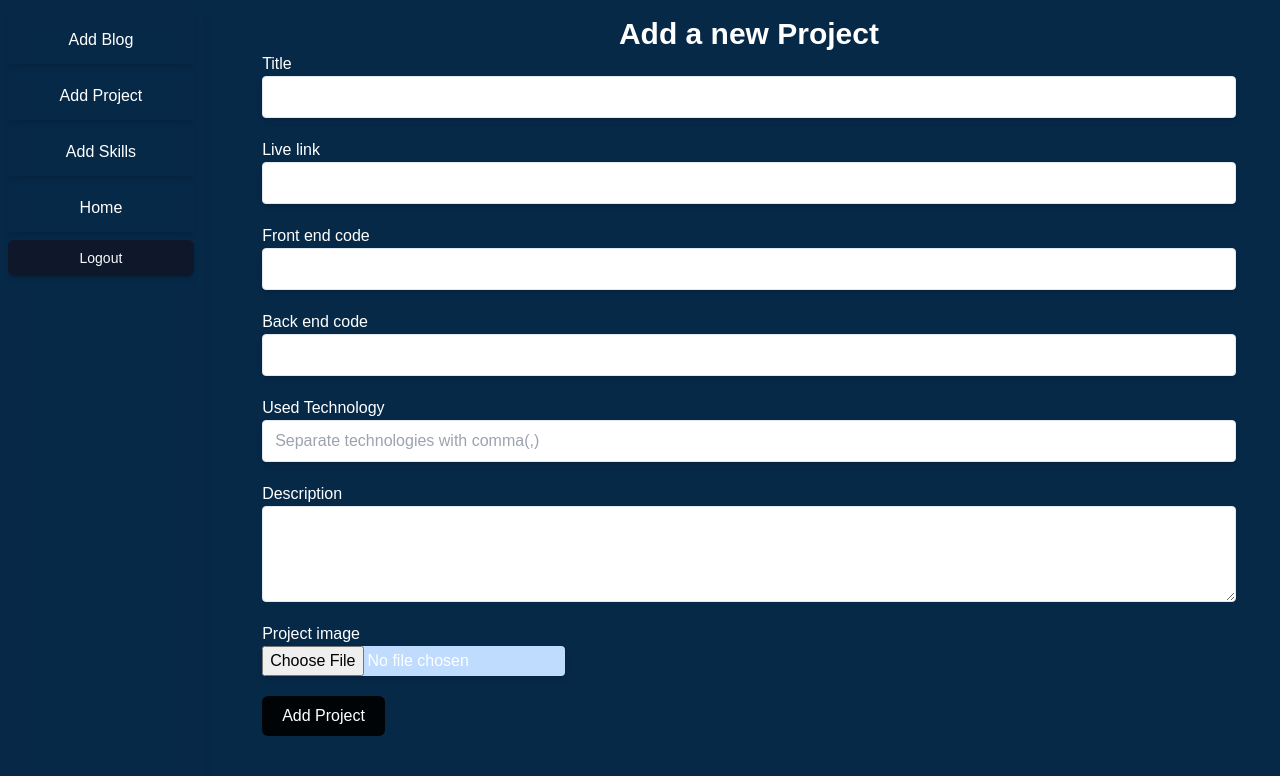
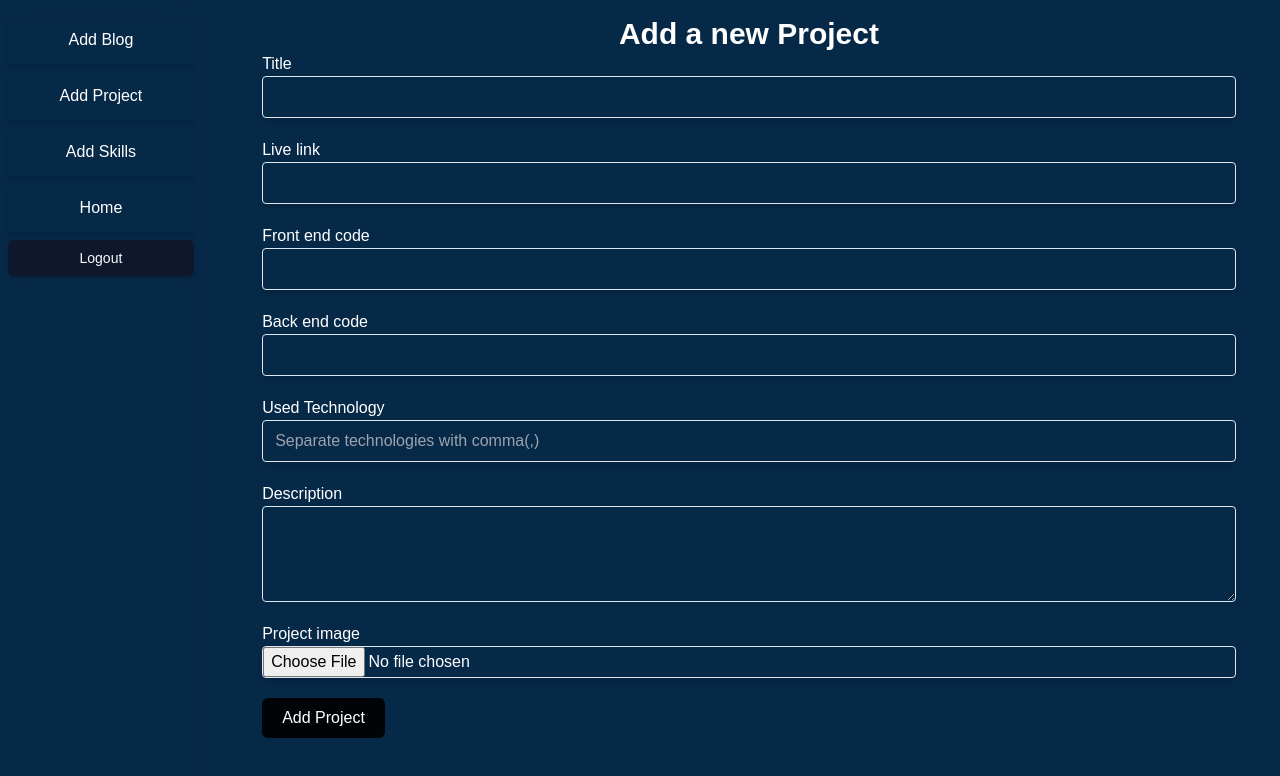
Before and after one commit to nurullah91/md-nurullah-bhuiyan-portfolio, a Next.js app: page /dashboard/add-project in a window 1280 px wide. Shown: the top 776 px of the page. Built offline with nearby package versions, Linux system fonts and the light colour scheme; no server answers.

Commit message:
dashboard color issue solved

```diff
--- a/src/app/globals.css
+++ b/src/app/globals.css
@@ -72,7 +72,7 @@ body {
 }
 
 .mainBG {
-  background: rgb(7, 41, 72) 1.67%;
+  background: rgb(7, 41, 72);
   color: white;
 }
 
--- a/src/app/loading.tsx
+++ b/src/app/loading.tsx
@@ -2,7 +2,7 @@ import React from "react";
 
 const LoadingPage = () => {
   return (
-    <div className="flex items-center justify-center min-h-[calc(100vh-200px)]">
+    <div className="flex items-center justify-center min-h-screen bg-[#072948]">
       <div className="flex justify-center items-center">
         <p className="text-7xl font-thin">L</p>
         <div className="w-12 h-12 border-8 border-dashed rounded-full animate-spin mt-5 border-black"></div>
--- a/src/components/Dashboard/TextEditor.tsx
+++ b/src/components/Dashboard/TextEditor.tsx
@@ -104,13 +104,13 @@ const TextEditor = () => {
   }, [isPending, isSuccess, isError]);
 
   return (
-    <div className="pros">
+    <div className="pros lg:mr-4">
       <input
         type="text"
         placeholder="Enter blog title"
         value={title}
         onChange={(e) => setTitle(e.target.value)}
-        className="w-full shadow-md my-4 py-3 px-6 rounded-md border"
+        className="w-full shadow-md my-4 py-2 px-4 text-xl rounded-md border bg-transparent"
       />
 
       <JoditEditor
--- a/src/components/Forms/AddProjectForm.tsx
+++ b/src/components/Forms/AddProjectForm.tsx
@@ -74,7 +74,7 @@ export default function AddProjectForm() {
       <form onSubmit={handleSubmit}>
         <label>Title</label>
         <input
-          className="block shadow-md rounded border w-full mb-5 px-3 py-2"
+          className="block shadow-md rounded border w-full mb-5 px-3 py-2 bg-transparent"
           type="text"
           name="title"
           required
@@ -82,7 +82,7 @@ export default function AddProjectForm() {
 
         <label>Live link</label>
         <input
-          className="block shadow-md rounded border w-full mb-5 px-3 py-2"
+          className="block shadow-md rounded border w-full mb-5 px-3 py-2 bg-transparent"
           type="text"
           name="live"
           required
@@ -90,7 +90,7 @@ export default function AddProjectForm() {
 
         <label>Front end code</label>
         <input
-          className="block shadow-md rounded border w-full mb-5 px-3 py-2"
+          className="block shadow-md rounded border w-full mb-5 px-3 py-2 bg-transparent"
           type="text"
           name="frontend"
           required
@@ -98,7 +98,7 @@ export default function AddProjectForm() {
 
         <label>Back end code</label>
         <input
-          className="block shadow-md rounded border w-full mb-5 px-3 py-2"
+          className="block shadow-md rounded border w-full mb-5 px-3 py-2 bg-transparent"
           type="text"
           name="backend"
         />
@@ -106,7 +106,7 @@ export default function AddProjectForm() {
         <label>Used Technology</label>
 
         <input
-          className="block shadow-md rounded  border w-full mb-5 px-3 py-2"
+          className="block shadow-md rounded  border w-full mb-5 px-3 py-2 bg-transparent"
           type="text"
           name="technology"
           placeholder="Separate technologies with comma(,)"
@@ -114,14 +114,14 @@ export default function AddProjectForm() {
 
         <label>Description</label>
         <textarea
-          className="block mb-5 rounded  border w-full h-24 p-3"
+          className="block mb-5 rounded  border w-full h-24 p-3 bg-transparent"
           name="description"
           required
         />
 
         <label>Project image</label>
         <input
-          className="block bg-blue-200 shadow-md rounded "
+          className="block bg-transparent border w-full shadow-md rounded "
           type="file"
           required
           name="image"
--- a/src/components/Forms/AddSkillsForm.tsx
+++ b/src/components/Forms/AddSkillsForm.tsx
@@ -63,7 +63,7 @@ const AddSkillsForm = () => {
       <form onSubmit={handleSubmit}>
         <label>Skills name</label>
         <input
-          className="block shadow-md rounded border  w-full mb-5 px-3 py-2"
+          className="block shadow-md rounded border  w-full mb-5 px-3 py-2 bg-transparent"
           type="text"
           name="skills"
           required
@@ -71,17 +71,23 @@ const AddSkillsForm = () => {
 
         <label>Skills type</label>
         <select
-          className="block shadow-md rounded mb-5 mt-2 border w-full px-3 py-2"
+          className="block shadow-md rounded mb-5 mt-2 border w-full px-3 py-2 bg-transparent"
           name="type"
         >
-          <option value="frontend">Front End</option>
-          <option value="backend">Backend</option>
-          <option value="others">Others</option>
+          <option value="frontend" className="bg-blue-900">
+            Front End
+          </option>
+          <option value="backend" className="bg-blue-900">
+            Backend
+          </option>
+          <option value="others" className="bg-blue-900">
+            Others
+          </option>
         </select>
 
         <label>Skills logo</label>
         <input
-          className="block bg-blue-200 rounded border "
+          className="block bg-transparent w-full rounded border"
           type="file"
           name="logo"
           required
--- a/src/components/Home/Sections/About.tsx
+++ b/src/components/Home/Sections/About.tsx
@@ -25,7 +25,7 @@ const About = () => {
               Hello, I&apos;m Md Nurullah Bhuiyan, a passionate web developer
               specializing in React. Despite a non-Computer Science background,
               my curiosity and interest in the IT field led me to web
-              development. With 3 months of experience as a React developer, I
+              development. With 1.5 years of experience as a React developer, I
               have honed my skills in building dynamic and interactive web
               applications. I thrive on collaborating with cross-functional
               teams to create robust and user-friendly solutions. My journey may
--- a/src/components/Home/Sections/Skills.tsx
+++ b/src/components/Home/Sections/Skills.tsx
@@ -36,8 +36,8 @@ export default async function Skills() {
                   className="flex flex-col items-center justify-end"
                   key={item._id}
                 >
-                  <Image width={150} height={80} src={item.icon} alt="Icon" />
-                  <h3 className="text-xl text-gray-200 ">{item.name}</h3>
+                  <Image width={150} height={150} src={item.icon} alt="Icon" />
+                  <h3 className="text-gray-200 ">{item.name}</h3>
                 </div>
               ))}
             </div>
@@ -57,8 +57,8 @@ export default async function Skills() {
                   className="flex flex-col items-center justify-end"
                   key={item._id}
                 >
-                  <Image width={150} height={80} src={item.icon} alt="Icon" />
-                  <h3 className="text-xl text-gray-200 ">{item.name}</h3>
+                  <Image width={150} height={150} src={item.icon} alt="Icon" />
+                  <h3 className="text-gray-200 ">{item.name}</h3>
                 </div>
               ))}
             </div>
@@ -78,8 +78,8 @@ export default async function Skills() {
                   className="flex flex-col items-center justify-end"
                   key={item._id}
                 >
-                  <Image width={150} height={80} src={item.icon} alt="Icon" />
-                  <h3 className="text-xl text-gray-200 ">{item.name}</h3>
+                  <Image width={150} height={150} src={item.icon} alt="Icon" />
+                  <h3 className="text-gray-200 ">{item.name}</h3>
                 </div>
               ))}
             </div>
```
